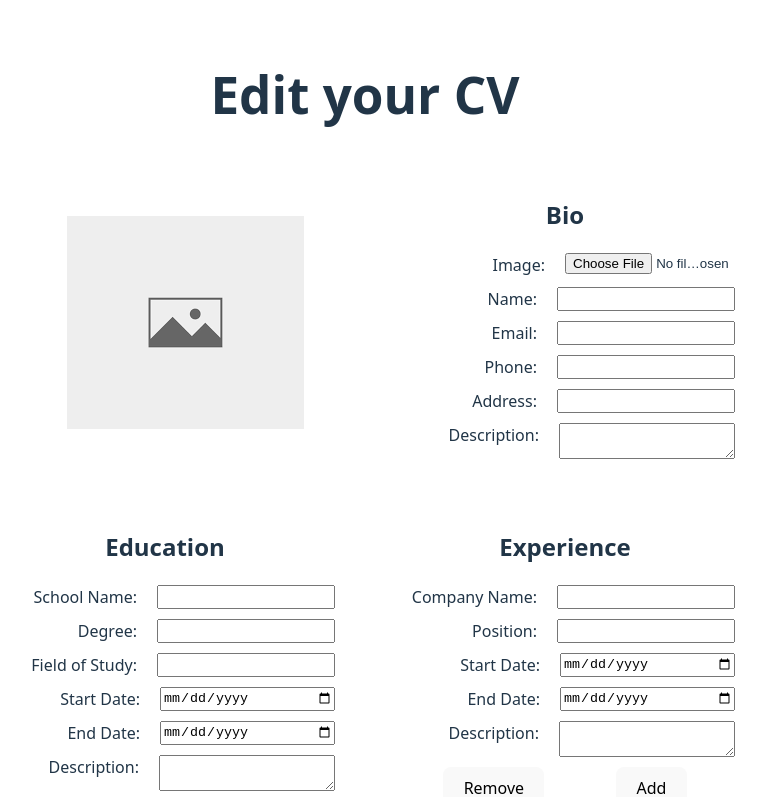
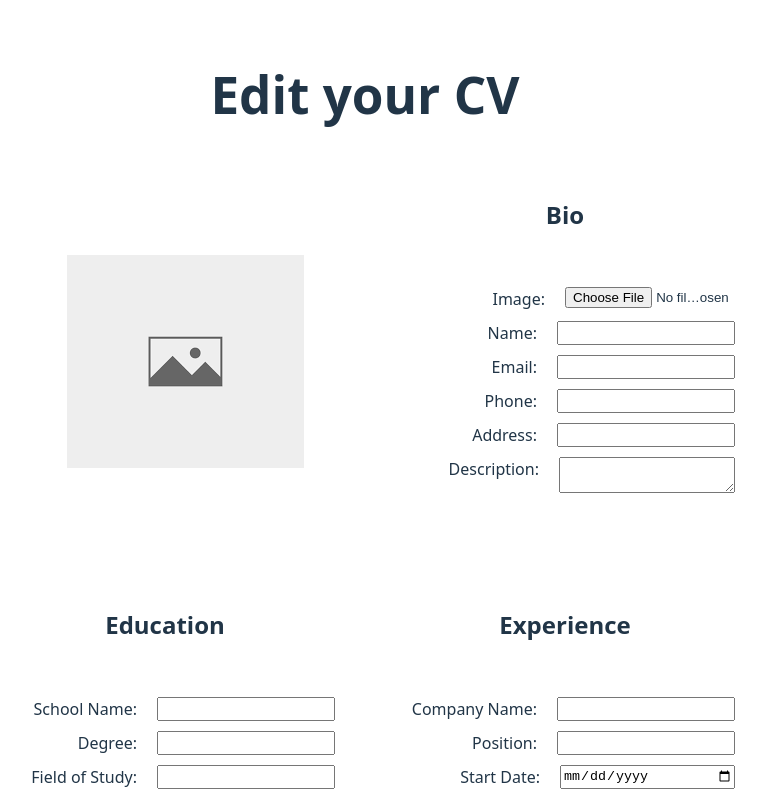
Before and after one commit to pavlevuksanovic08/odin-cv-app, a React (Vite) app: page / in a window 1280 px wide. Shown: the top 797 px of the page, without its empty margins (275-1041 px from the left). Built offline with nearby package versions, Linux system fonts and the light colour scheme.

Commit message:
fieldset layout

```diff
--- a/src/components/edit/loadEditSection.jsx
+++ b/src/components/edit/loadEditSection.jsx
@@ -10,12 +10,14 @@ export default function LoadEditSection({ section, sectionKey, handlers }) {
     return (
         <div>
             {section.fields.map((fieldset, fieldsetIndex) => (
-                fieldset.map((field, index) => (
-                    <div key={index}>
-                        <EditBox data={field} onValueChange={(newValue) => handleChange(fieldsetIndex, field.label, newValue)}/>
-                    </div>
-                )
-            )))}
+                <div className="fieldset" key={fieldsetIndex}>
+                    {fieldset.map((field, index) => (
+                        <div key={index}>
+                            <EditBox data={field} onValueChange={(newValue) => handleChange(fieldsetIndex, field.label, newValue)}/>
+                        </div>
+                    ))}
+                </div>
+            ))}
             {section.addMore &&
                 <div className="section-btns">
                     <button onClick={() => handlers.handleRemoveFieldset(sectionKey)}>Remove</button>
--- a/src/styles/edit/edit.css
+++ b/src/styles/edit/edit.css
@@ -24,3 +24,7 @@ input, textarea{
         font-size: 21px;
     }
 }
+
+.fieldset {
+    margin: 15% 0;
+}
```
